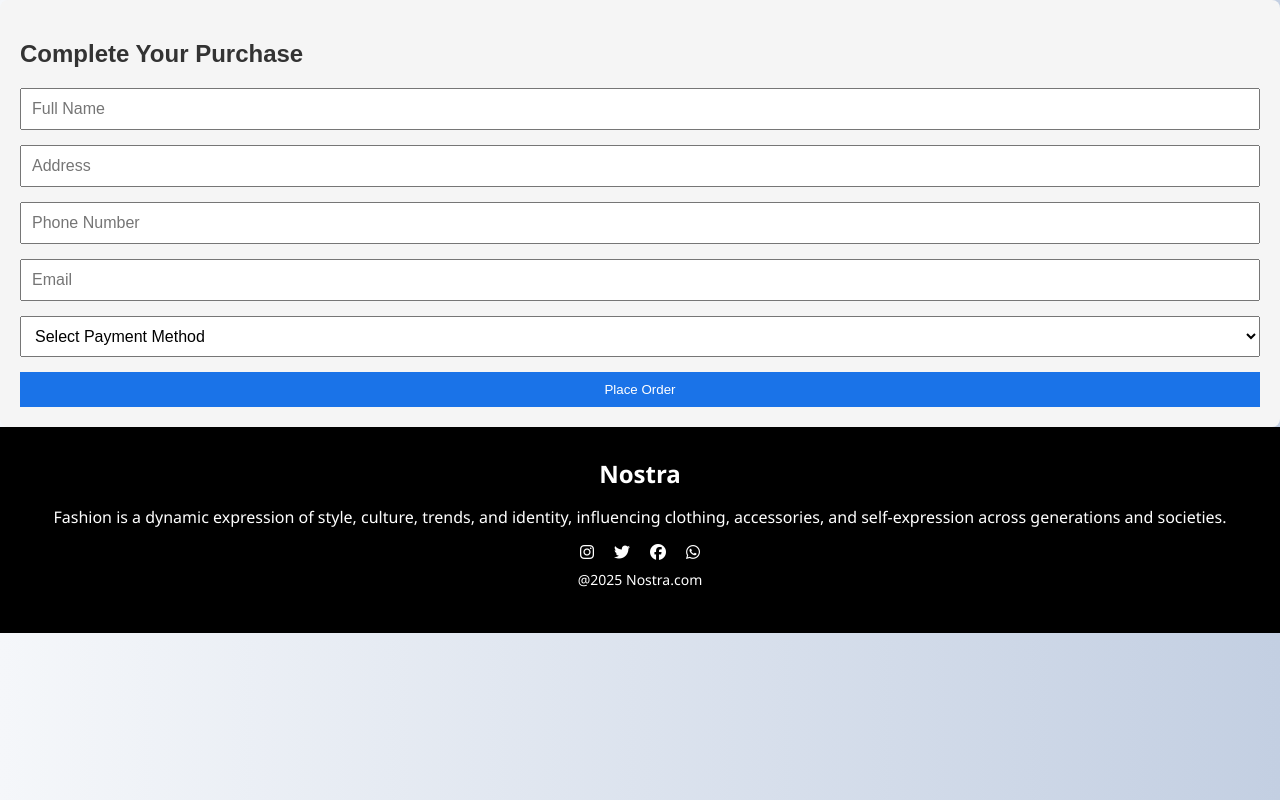
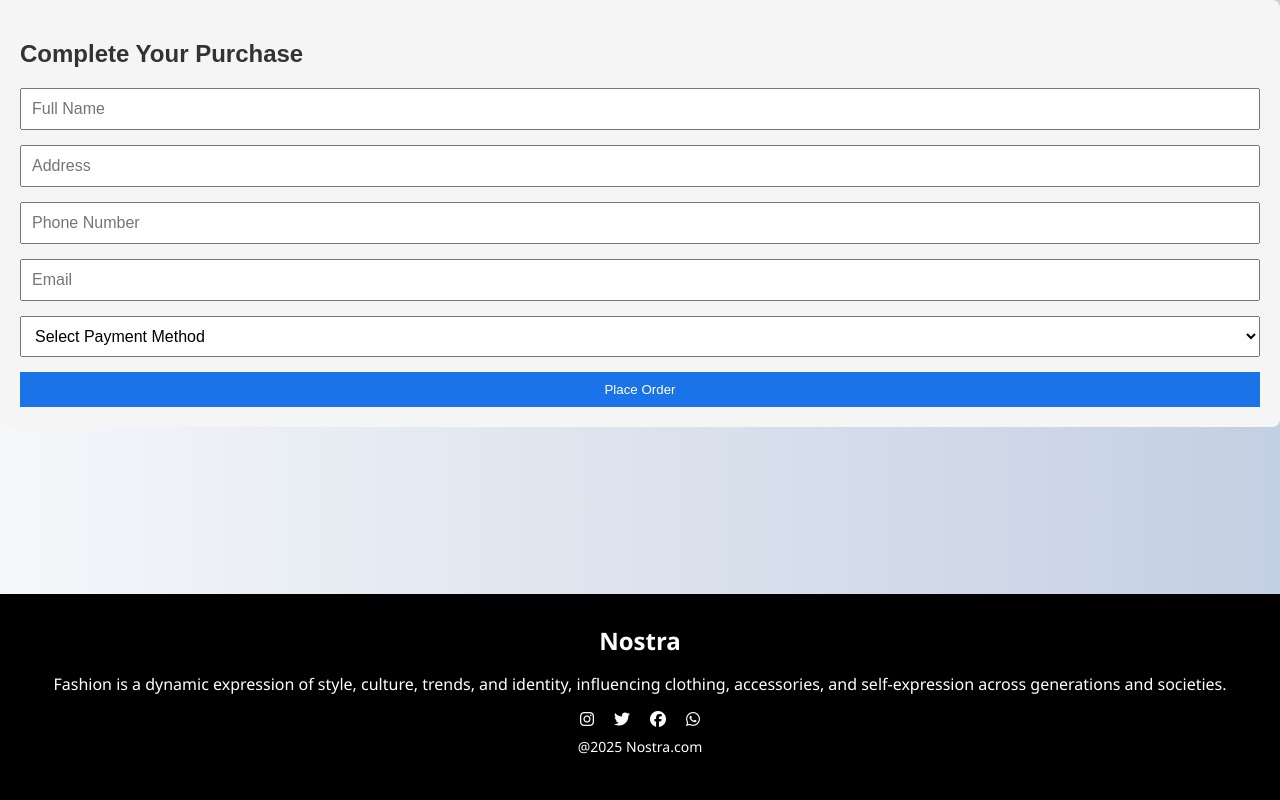
Before and after one commit to Gokulg2401/fullstack, a React (Create React App) app: page /buynow in a window 1280 px wide. Built offline with nearby package versions, Linux system fonts and the light colour scheme.

Commit message:
git push

```diff
--- a/src/App.js
+++ b/src/App.js
@@ -1,65 +1,99 @@
 
-// import { BrowserRouter as Router, Routes, Route } from 'react-router-dom';
-// import './App.css';
-// import Button from './components/Button.js';
-// //import Home from './pages/Home.js';
-// import Obj from './components/Obj.js';
-// import Array from './components/Array.js';
-// import Toggle from './components/Toggle.js';
-// import Todo from './components/Todo.js';
-// import Timer from './components/Timer.js';
-// import Form from './components/Form.js';
-// import API from './components/API.js';
-// //import Home from './components/Home.js';
+// // import { BrowserRouter as Router, Routes, Route } from 'react-router-dom';
+// // import './App.css';
+// // import Button from './components/Button.js';
+// // //import Home from './pages/Home.js';
+// // import Obj from './components/Obj.js';
+// // import Array from './components/Array.js';
+// // import Toggle from './components/Toggle.js';
+// // import Todo from './components/Todo.js';
+// // import Timer from './components/Timer.js';
+// // import Form from './components/Form.js';
+// // import API from './components/API.js';
+// // //import Home from './components/Home.js';
 
 
-// function App() {
-//   return (
-//     <Router>
-//       <Routes>
-//         {/* <Route path="/home" element={<Home />} /> */}
-//         <Route path='/button' element={<Button />}/>
-//         <Route path='/obj' element={<Obj/>}/>
-//         <Route path='/arr' element={<Array/>}/>
-//         <Route path='/tog' element={<Toggle/>}/>
-//         <Route path='/todo' element={<Todo/>}/>
-//         <Route path='/timer' element={<Timer/>}/>
-//         <Route path='/form' element={<Form/>}/>
-//         <Route path='/api' element={<API/>}/>
+// // function App() {
+// //   return (
+// //     <Router>
+// //       <Routes>
+// //         {/* <Route path="/home" element={<Home />} /> */}
+// //         <Route path='/button' element={<Button />}/>
+// //         <Route path='/obj' element={<Obj/>}/>
+// //         <Route path='/arr' element={<Array/>}/>
+// //         <Route path='/tog' element={<Toggle/>}/>
+// //         <Route path='/todo' element={<Todo/>}/>
+// //         <Route path='/timer' element={<Timer/>}/>
+// //         <Route path='/form' element={<Form/>}/>
+// //         <Route path='/api' element={<API/>}/>
 
 
-//       </Routes>
-//     </Router>
+// //       </Routes>
+// //     </Router>
 
 
 
-//   );
-// }
+// //   );
+// // }
 
-// src/App.js
+// // src/App.js
 
-//Project Code
+// //Project Code
+// import React from 'react';
+// import { Routes, Route, } from 'react-router-dom';
+// import Main from './page/Main';
+// import Checkout from './comp/Checkout';
+// import './Myapp.css';
+// import Buynow from './page/Buynow';
+// import CategoryProducts from './comp/CategoryProducts';
+
+
+// const App = () => (
+
+
+//   // Show footer on all pages except "/"
+//   <div className='app-container'>
+//     <Routes>
+//       <Route path="/main" element={<Main />} />
+//       <Route path="/category/:category" element={<CategoryProducts />} />
+//       <Route path="/checkout/:id" element={<Checkout />} />
+//       <Route path='/buynow' element={<Buynow/>}/>
+
+//     </Routes>
+
+//   </div>
+
+// );
+
+// export default App;
+
+
+
 import React from 'react';
-import { Routes, Route } from 'react-router-dom';
+import { Routes, Route, useLocation } from 'react-router-dom';
 import Main from './page/Main';
 import Checkout from './comp/Checkout';
-import './Myapp.css';
+import CategoryProducts from './comp/CategoryProducts';
 import Buynow from './page/Buynow';
-import CategoryProducts from './comp/CategoryProducts';
-
-
-const App = () => (
+import Footer from './comp/Footer';
+const App = () => {
+  const location = useLocation(); // ✅ Valid, only once
+  const showFooter = location.pathname !== '/';
+  return (
+    <>
     <div className='app-container'>
-
+      <div className='page-content'>
       <Routes>
         <Route path="/main" element={<Main />} />
         <Route path="/category/:category" element={<CategoryProducts />} />
         <Route path="/checkout/:id" element={<Checkout />} />
-      <Route path='/buynow' element={<Buynow/>}/>
-
+        <Route path="/buynow" element={<Buynow />} />
       </Routes>
       </div>
-
+      {showFooter && <Footer />}
+    </div>
+    </>
   );
+};
 
 export default App;
--- a/src/Myapp.css
+++ b/src/Myapp.css
@@ -131,6 +131,16 @@ body {
   border-radius: 5px;
   cursor: pointer;
 }
+.app-container {
+  display: flex;
+  flex-direction: column;
+  min-height: 100vh;
+}
+
+.page-content {
+  flex: 1; /* makes content take up available vertical space */
+}
+
 .buy-now-btn:hover {
   background-color: #e60039;
 }
--- a/src/comp/Checkout.jsx
+++ b/src/comp/Checkout.jsx
@@ -1,7 +1,6 @@
 import React, { useEffect, useState } from "react";
 import { useParams } from "react-router-dom";
 import { Link } from "react-router-dom";
-import Footer from '../comp/Footer';
 
 function Checkout() {
   const { id } = useParams();
@@ -32,10 +31,7 @@ function Checkout() {
 
       </div>
     </div>
-    <div className="apps">
-      <Footer />
-
-      </div></>
+    </>
   );
 }
 
--- a/src/page/Buynow.jsx
+++ b/src/page/Buynow.jsx
@@ -1,7 +1,6 @@
 // src/page/BuyNow.jsx
 import React from 'react';
 import './Buynow.css';
-import Footer from '../comp/Footer';
 
 const BuyNow = () => {
   return (
@@ -20,9 +19,7 @@ const BuyNow = () => {
         </select>
         <button type="submit">Place Order</button>
       </form>
-    </div><div className='apps'>
-      <Footer />
-        </div></>
+    </div></>
   );
 };
 
--- a/src/page/Main.jsx
+++ b/src/page/Main.jsx
@@ -3,7 +3,7 @@ import CategoryCard from '../comp/CategoryCard';
 import FeaturedProducts from '../comp/FeaturedProducts';
 import ProductList from '../comp/ProductList';
 import Header from '../comp/Header';
-import Footer from '../comp/Footer';
+
 const categoryMap = {
     Men: 'mens-shirts',
     Women: 'womens-dresses',
@@ -73,7 +73,7 @@ function Main() {
         </>
       )}
 
-      <Footer />
+
     </div>
 
   );
```
Also changed, not shown: src/page/Buynow.css (+0 -9 lines). Lines whose indentation alone changed are shown as unchanged.
